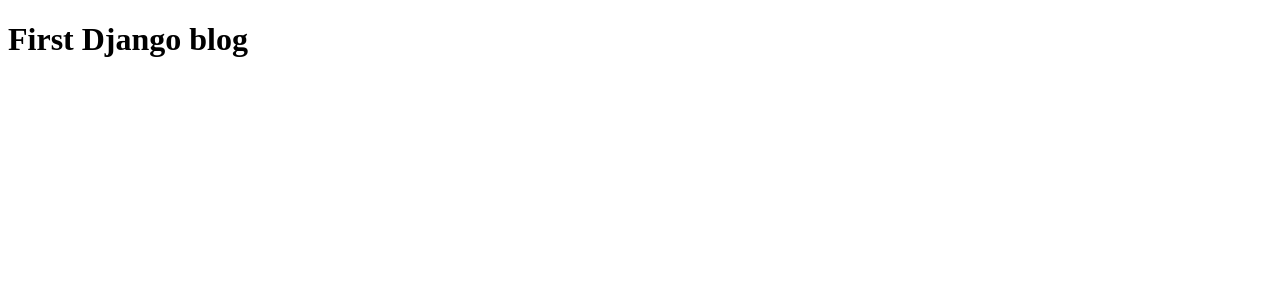
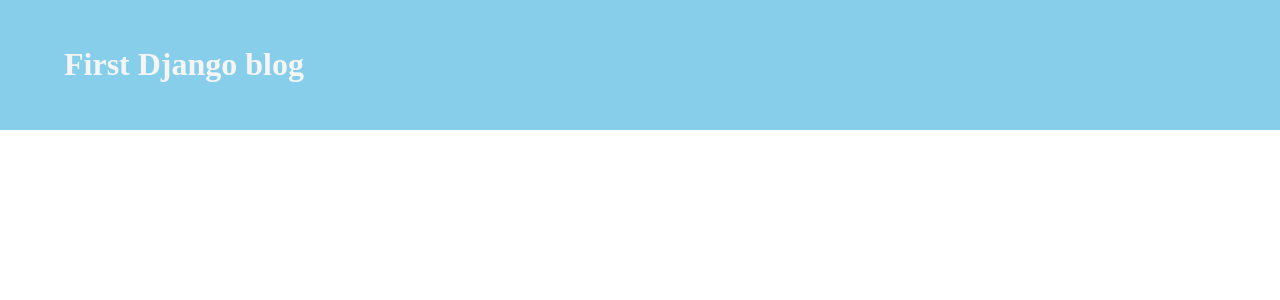
Before and after one commit to kaustuv114/my-first-blog, a Django app: page / in a window 1280 px wide. Shown: the top 300 px of the page. Run offline with Django 4.2, Linux system fonts and the light colour scheme; data that the repository does not hold is empty.

Commit message:
Added CSS styling to webpage

```diff
--- /dev/null
+++ b/blog/static/css/blog.css
@@ -0,0 +1,30 @@
+body{
+    margin: 0;
+}
+article{
+    margin: 2%;
+}
+
+h4{
+    color: skyblue;
+    font-family: Georgia, 'Times New Roman', Times, serif;
+}
+h1{
+    color: whitesmoke;
+    background-color: skyblue;
+    padding: 5%;
+    vertical-align: middle;
+    line-height: 5%;
+    margin-top: 0;
+}
+h6{
+    font-style: italic;
+    color: gray;
+}
+a:visited{
+    color: rgb(252, 54, 54);
+}
+p{
+    font-family: Verdana, Geneva, Tahoma, sans-serif;
+
+}
--- a/blog/templates/blog/post_list.html
+++ b/blog/templates/blog/post_list.html
@@ -1,9 +1,11 @@
+{% load static %}
 <!DOCTYPE html>
 <html lang="en">
 <head>
     <meta charset="UTF-8">
     <meta name="viewport" content="width=device-width, initial-scale=1.0">
     <title>My 1st Django blog</title>
+    <link rel="stylesheet" href="{% static 'css/blog.css' %}">
 </head>
 <body>
     <h1>First Django blog</h1>
```
